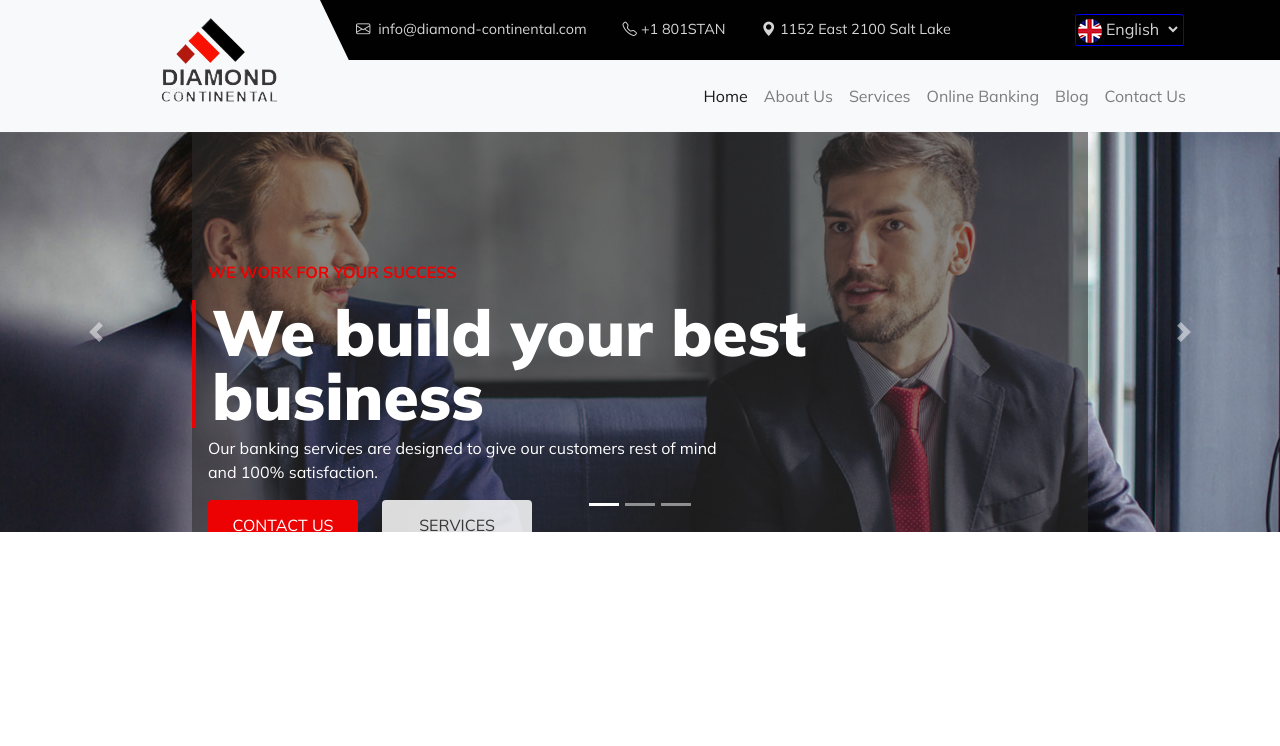
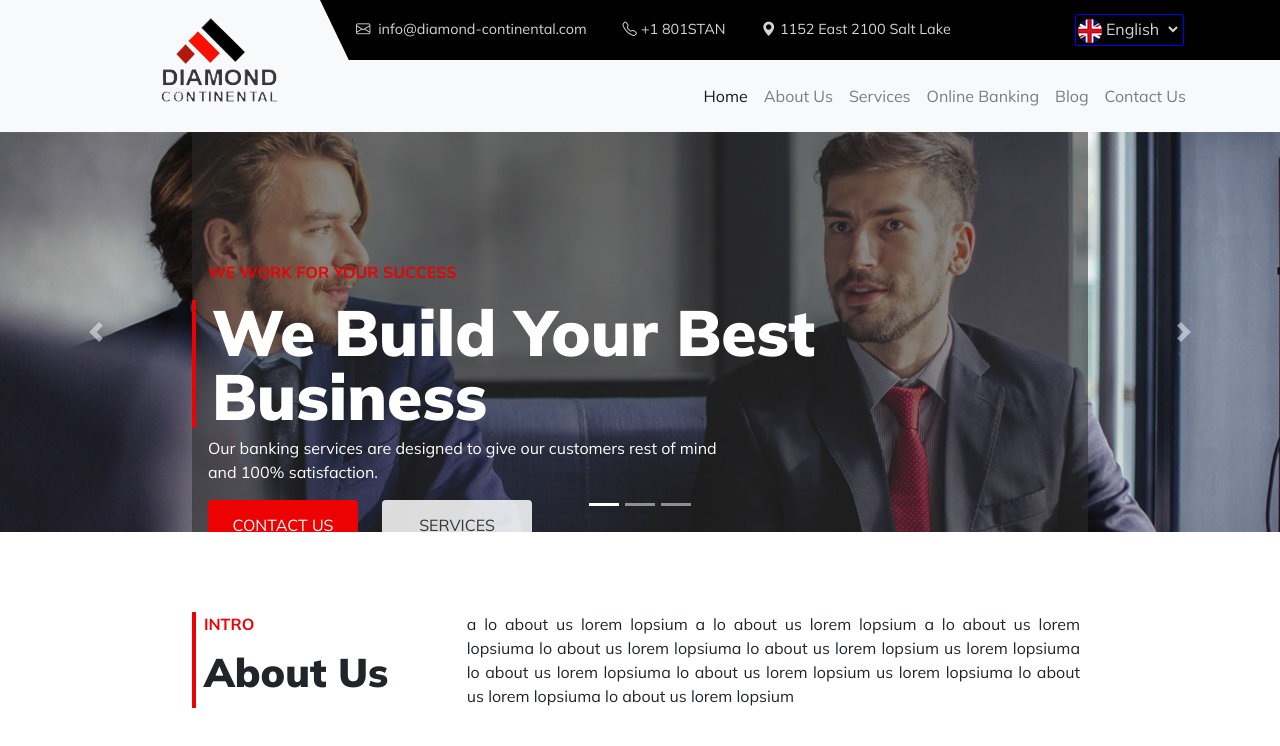
Before and after one commit to maziigwe/finacial_app, a React (Create React App) app: page / in a window 1280 px wide. Shown: the top 746 px of the page. Built offline with nearby package versions, Linux system fonts and the light colour scheme.

Commit message:
added about section

```diff
--- a/src/App.css
+++ b/src/App.css
@@ -1,38 +1,17 @@
-.App {
-  text-align: center;
+.section-title {
+  font-weight: bold;
+  color: #ec0203;
+  text-transform: uppercase;
+  margin-bottom: 1rem;
 }
-
-.App-logo {
-  height: 40vmin;
-  pointer-events: none;
+.section-heading {
+  font-weight: 900;
+  text-align: left;
+  padding-left: 1rem;
+  max-width: 18ch;
+  line-height: 1;
+  text-transform: capitalize;
 }
-
-@media (prefers-reduced-motion: no-preference) {
-  .App-logo {
-    animation: App-logo-spin infinite 20s linear;
-  }
+.section-left-border {
+  border-left: 4px solid #ec0203;
 }
-
-.App-header {
-  background-color: #282c34;
-  min-height: 100vh;
-  display: flex;
-  flex-direction: column;
-  align-items: center;
-  justify-content: center;
-  font-size: calc(10px + 2vmin);
-  color: white;
-}
-
-.App-link {
-  color: #61dafb;
-}
-
-@keyframes App-logo-spin {
-  from {
-    transform: rotate(0deg);
-  }
-  to {
-    transform: rotate(360deg);
-  }
-}
--- a/src/App.js
+++ b/src/App.js
@@ -1,4 +1,3 @@
-import logo from "./logo.svg";
 import "./App.css";
 import {
   BrowserRouter as Router,
--- /dev/null
+++ b/src/components/AboutSection.js
@@ -0,0 +1,41 @@
+import React from "react";
+import "./about-section.css";
+
+export const AboutSection = () => {
+  return (
+    <div className="about-section">
+      <div className="container">
+        <div className="intro-container  section-left-border px-2">
+          <div className="intro-about ">
+            <div className="section-title">Intro</div>
+            <h1 className="section-heading">About us</h1>
+          </div>
+          <div className="about-subtitle">
+            a lo about us lorem lopsium a lo about us lorem lopsium a lo about
+            us lorem lopsiuma lo about us lorem lopsiuma lo about us lorem
+            lopsium us lorem lopsiuma lo about us lorem lopsiuma lo about us
+            lorem lopsium us lorem lopsiuma lo about us lorem lopsiuma lo about
+            us lorem lopsium
+          </div>
+        </div>
+      </div>
+      {/* <div className="container my-4 py-4 px-0">
+        <div className="d-block d-lg-flex ">
+          <div className="col-lg-5 px-0">
+            <img
+              className="image-1"
+              alt="happy staff"
+              src="https://diamond-continental.com/images/resource/about-2.jpg"
+            />
+          </div>
+          <div className="col-lg-7 px-0">
+            s lorem lopsiuma lo about us lorem lopsiuma lo about us lorem
+            lopsium us lorem lopsiuma lo about us lorem lopsiuma lo about us
+            lorem lopsium us lorem lopsiuma lo about us lorem lopsiuma lo about
+            us lorem lopsium
+          </div>
+        </div>
+      </div> */}
+    </div>
+  );
+};
--- a/src/components/HeroSection.js
+++ b/src/components/HeroSection.js
@@ -21,13 +21,17 @@ export const HeroSection = () => {
         </ol>
         <div className="carousel-inner">
           <div className="carousel-item active carousel-image-1">
-            <HeroCarouselCaption />
+            <HeroCarouselCaption key={1} />
           </div>
           <div className="carousel-item carousel-image-2">
-            <HeroCarouselCaption />
+            <HeroCarouselCaption
+              key={2}
+              heading="We build your finances"
+              description="Diamond Continental is the leading financial institution in Utah for over 20 years"
+            />
           </div>
           <div className="carousel-item carousel-image-1">
-            <HeroCarouselCaption />
+            <HeroCarouselCaption key={3} />
           </div>
         </div>
         <a
--- /dev/null
+++ b/src/components/about-section.css
@@ -0,0 +1,36 @@
+/* * {
+  border: 1px solid gold;
+} */
+.about-section {
+  padding: 5rem 0;
+}
+.about-section h1 {
+  padding: 0;
+}
+.about-subtitle {
+  max-width: 100%;
+  text-align: justify;
+}
+.about-section .container {
+  margin: 0;
+}
+.image-1 {
+  width: 100%;
+}
+@media (min-width: 1024px) {
+  .about-section .container {
+    padding: 0;
+    margin: 0 auto;
+    max-width: 70%;
+  }
+  .intro-container {
+    display: flex;
+    justify-content: space-between;
+  }
+  .intro-about {
+  }
+  .about-subtitle {
+    max-width: 70%;
+    text-align: justify;
+  }
+}
--- a/src/components/common/HeroCarouselCaption.js
+++ b/src/components/common/HeroCarouselCaption.js
@@ -2,15 +2,16 @@ import React from "react";
 import "./herocarouselcaption.css";
 import { Link } from "react-router-dom";
 
-export const HeroCarouselCaption = () => {
+export const HeroCarouselCaption = ({
+  title = "We work for your success",
+  heading = "We build your best business",
+  description = " Our banking services are designed to give our customers rest of mind and 100% satisfaction.",
+}) => {
   return (
     <div className="carousel-caption">
-      <div>We work for your success</div>
-      <h1>We build your best business</h1>
-      <p>
-        Our banking services are designed to give our customers rest of mind and
-        100% satisfaction.
-      </p>
+      <div>{title}</div>
+      <h1>{heading}</h1>
+      <p>{description}</p>
       <div className="d-flex">
         <Link className="btn btn-primary btn-outline-primary contact" to="/">
           Contact Us
--- a/src/components/common/herocarouselcaption.css
+++ b/src/components/common/herocarouselcaption.css
@@ -44,6 +44,7 @@
   padding-left: 1rem;
   max-width: 18ch;
   line-height: 1;
+  text-transform: capitalize;
 }
 @media (min-width: 1024px) {
   .carousel-caption {
--- a/src/pages/Home.js
+++ b/src/pages/Home.js
@@ -1,4 +1,5 @@
 import React from "react";
+import { AboutSection } from "../components/AboutSection";
 import { HeroSection } from "../components/HeroSection";
 import { HomeNavBar } from "../components/HomeNavBar";
 import "./home.css";
@@ -8,6 +9,7 @@ export const Home = () => {
     <div className="home">
       <HomeNavBar />
       <HeroSection />
+      <AboutSection />
     </div>
   );
 };
```
